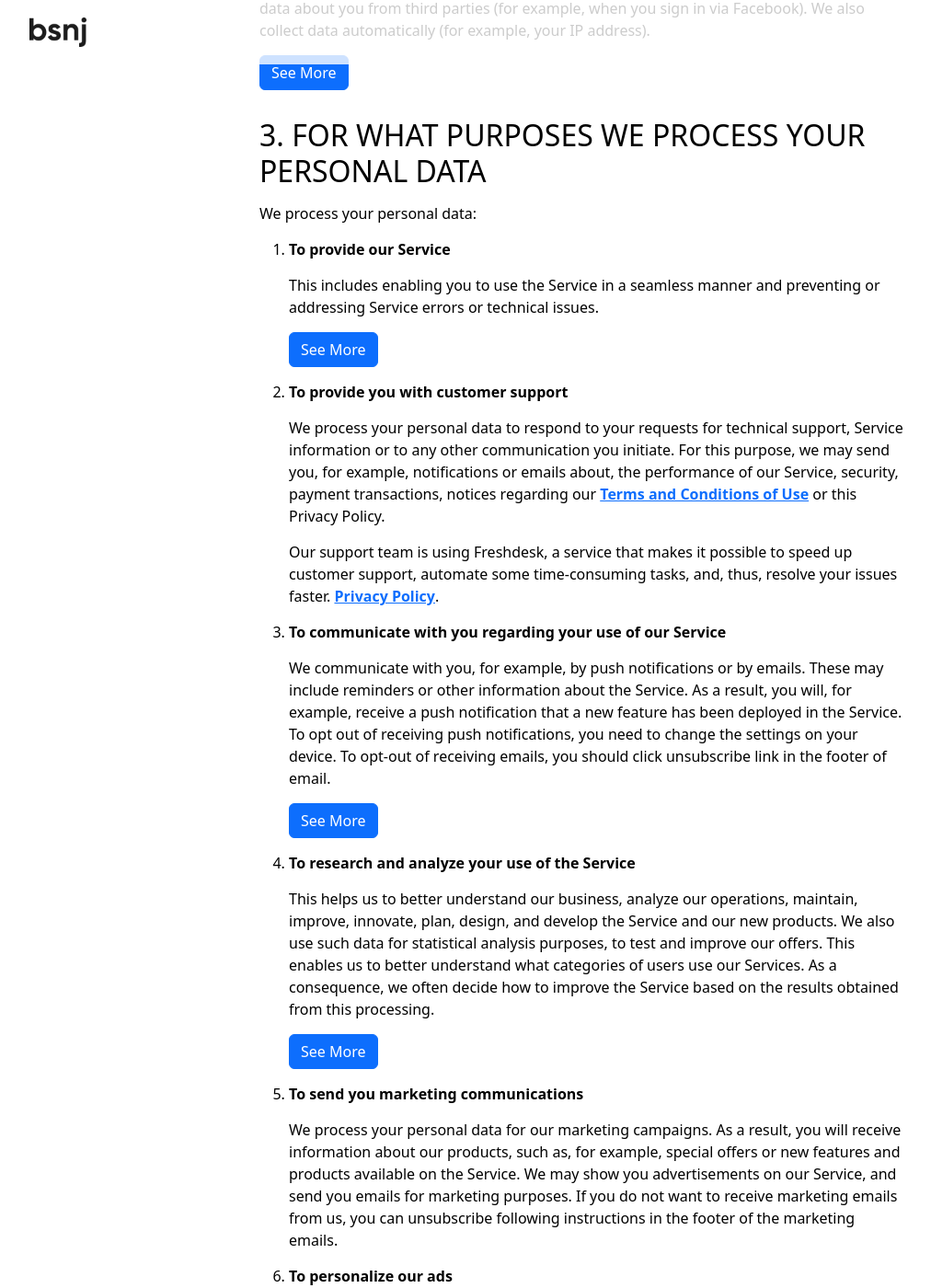
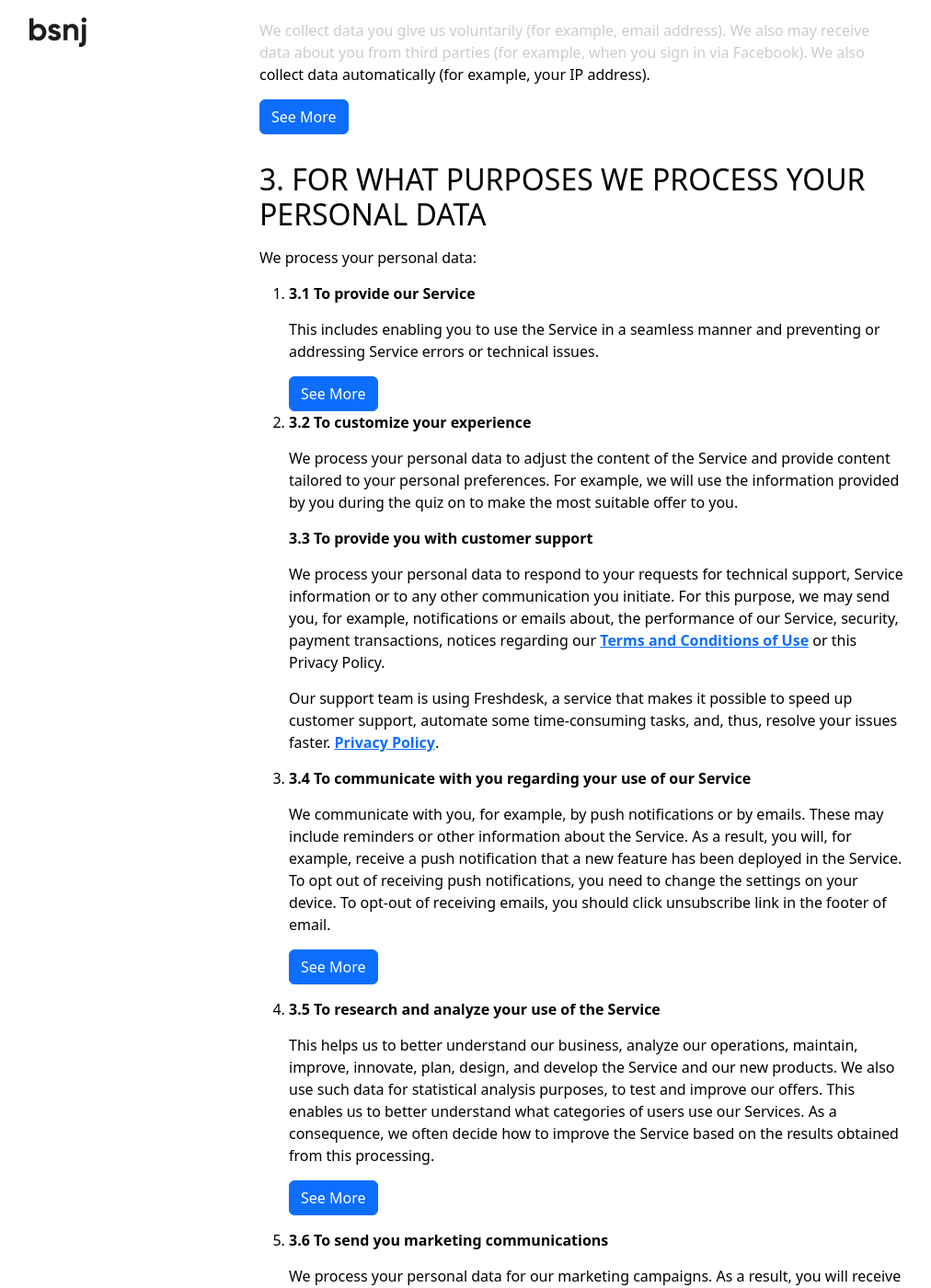
Before and after one commit to basenjiapps/basenjiapps.github.io, a Jekyll site: the page built from docs/privacy_policy.html, in a window 1280 px wide and 1400 px high, scrolled down 2192 px. Shown: the whole window at 92% size, without its empty margins (8-1020 px from the left). Built offline with Jekyll 4.4.1, drawn with Linux system fonts in a browser that asks for light colours; some of the changed text lies outside the part shown.

Commit message:
add missing numeration

```diff
--- a/_layouts/default.html
+++ b/_layouts/default.html
@@ -21,6 +21,7 @@
       <div class="footer-links">
         <a style="margin-right: 15px;" href="https://basenjiapps.com/docs/privacy_policy">Privacy Policy</a>
         <a href="https://basenjiapps.com/docs/terms_of_use">Terms of Use</a>
+        <a href="https://basenjiapps.com/docs/subscription_terms">Subscription Terms</a>
       </div>
     </footer>
   </body>
--- a/_layouts/docs.html
+++ b/_layouts/docs.html
@@ -19,6 +19,7 @@
       <div>
         <a id="docs-footer-privacy" style="margin-right: 15px;" href="https://basenjiapps.com/docs/privacy_policy">Privacy Policy</a>
         <a id="docs-footer-terms" href="https://basenjiapps.com/docs/terms_of_use">Terms of Use</a>
+        <a id="docs-footer-terms" href="https://basenjiapps.com/docs/subscription_terms">Subscription Terms</a>
       </div>
     </footer>
   </body>
--- a/docs/privacy_policy.html
+++ b/docs/privacy_policy.html
@@ -77,8 +76,16 @@ title: Privacy Policy
   }
 </style>
 
-<div class="wrapper">
-  <h2>IMPORTANT PRIVACY INFORMATION</h2>
+<div class="wrapper" data-customstyle="yes">
+  <span
+    data-verified="redactor"
+    data-redactor-tag="span"
+    data-redactor-style="font-size: 24px;"
+    ><strong data-redactor-tag="strong"
+      ><h1>IMPORTANT PRIVACY INFORMATION</h1></strong
+    ></span
+  >
+  <br /><br />
   <p>
     In order to use the service, we will ask you to enter your name and email.
     We will also automatically collect from your device language settings, IP
@@ -196,7 +203,7 @@ title: Privacy Policy
   </div>
   <ol class="collapsed" id="js-section-2-collapsible">
     <li>
-      <p><strong>Data you give us </strong></p>
+      <p><strong>2.1 Data you give us </strong></p>
       <p>
         If you decide to make a purchase on the Website, we will ask you to
         provide email address which will be used to send you the access and/or
@@ -211,7 +218,7 @@ title: Privacy Policy
       </p>
     </li>
     <li>
-      <p><strong>Data provided by third parties</strong></p>
+      <p><strong>2.2 Data provided by third parties</strong></p>
       <p>
         When you use sign in with Apple to register an account in the Service,
         we get personal data from your Apple ID account. This data may include,
@@ -252,19 +259,31 @@ title: Privacy Policy
       </p>
     </li>
     <li>
-      <strong>Data we collect automatically</strong>
+      <strong>2.3 Data we collect automatically</strong>
+
+      <strong>2.3.1 Data about how you found us </strong>
       <p>
         We collect data about your referring app or URL (that is, the app or
         place on the Web where you were when you tapped/clicked on our ad).
       </p>
-      <strong>Usage data</strong>
+
+      <strong>2.3.2 Device and Location data </strong>
+      <p>
+        We collect data from your device. Examples of such data include:
+        language settings, IP address, time zone, type and model of a device,
+        device settings, operating system, Internet service provider, mobile
+        carrier, hardware ID, and Facebook ID. We also record the ads in our
+        Service with which you interact (and the Internet links to which those
+        ads lead).
+      </p>
+      <strong>2.3.3 Usage data</strong>
       <p>
         We record how you interact with our Service. For example, we log what
         pages you have viewed, the features and content you interact with, how
         often you use the Service, how long you are on the Service, your
         purchases.
       </p>
-      <strong>Advertising IDs </strong>
+      <strong>2.3.4 Advertising IDs </strong>
       <p>
         We collect your Apple Identifier for Advertising (“IDFA”), Identifier
         for Vendor (“IDFV”) or Google Advertising ID (“AAID”) (depending on the
@@ -272,7 +291,7 @@ title: Privacy Policy
         a mobile device. You can typically reset these numbers through the
         settings of your device’s operating system (but we do not control this).
       </p>
-      <strong>Transaction data </strong>
+      <strong>2.3.5 Transaction data </strong>
       <p>
         When you make payments through the Service, you need to provide
         financial account data, such as your credit card number, to our
@@ -281,7 +300,7 @@ title: Privacy Policy
         about the transaction, including: date, time and amount of the
         transaction, the type of payment method used.
       </p>
-      <strong>Cookies </strong>
+      <strong>2.3.6 Cookies</strong>
       <p>
         A cookie is a small text file that is stored on a user's computer for
         record-keeping purposes. Cookies can be either session cookies or
@@ -302,7 +321,7 @@ title: Privacy Policy
   <p>We process your personal data:</p>
   <ol>
     <li>
-      <p><strong>To provide our Service</strong></p>
+      <p><strong>3.1 To provide our Service</strong></p>
       <p>
         This includes enabling you to use the Service in a seamless manner and
         preventing or addressing Service errors or technical issues.
@@ -326,7 +345,14 @@ title: Privacy Policy
       </div>
     </li>
     <li>
-      <p><strong>To provide you with customer support</strong></p>
+      <strong>3.2 To customize your experience </strong>
+      <p>
+        We process your personal data to adjust the content of the Service and
+        provide content tailored to your personal preferences. For example, we
+        will use the information provided by you during the quiz on to make the
+        most suitable offer to you.
+      </p>
+      <p><strong>3.3 To provide you with customer support</strong></p>
       <p>
         We process your personal data to respond to your requests for technical
         support, Service information or to any other communication you initiate.
@@ -351,7 +377,7 @@ title: Privacy Policy
     <li>
       <p>
         <strong
-          >To communicate with you regarding your use of our Service</strong
+          >3.4 To communicate with you regarding your use of our Service</strong
         >
       </p>
       <p>
@@ -396,7 +422,9 @@ title: Privacy Policy
       </div>
     </li>
     <li>
-      <p><strong>To research and analyze your use of the Service</strong></p>
+      <p>
+        <strong>3.5 To research and analyze your use of the Service</strong>
+      </p>
       <p>
         This helps us to better understand our business, analyze our operations,
         maintain, improve, innovate, plan, design, and develop the Service and
@@ -489,7 +517,7 @@ title: Privacy Policy
       </div>
     </li>
     <li>
-      <p><strong>To send you marketing communications</strong></p>
+      <p><strong>3.6 To send you marketing communications</strong></p>
       <p>
         We process your personal data for our marketing campaigns. As a result,
         you will receive information about our products, such as, for example,
@@ -501,7 +529,7 @@ title: Privacy Policy
       </p>
     </li>
     <li>
-      <p><strong>To personalize our ads</strong></p>
+      <p><strong>3.7 To personalize our ads</strong></p>
       <p>
         We and our partners use your personal data to tailor ads and possibly
         even show them to you at the relevant time. For example, if you visited
@@ -731,7 +759,7 @@ title: Privacy Policy
       </div>
     </li>
     <li>
-      <p><strong>To process your payments</strong></p>
+      <p><strong>3.8 To process your payments</strong></p>
       <p>
         We provide paid products and/or services within the Service. For this
         purpose, we use third-party services for payment processing (for
@@ -747,8 +775,8 @@ title: Privacy Policy
     <li>
       <p>
         <strong
-          >To enforce our Terms and Conditions of Use and to prevent and combat
-          fraud
+          >3.9 To enforce our Terms and Conditions of Use and to prevent and
+          combat fraud
         </strong>
       </p>
       <p>
@@ -763,7 +791,7 @@ title: Privacy Policy
       </p>
     </li>
     <li>
-      <p><strong>To comply with legal obligations</strong></p>
+      <p><strong>3.10 To comply with legal obligations</strong></p>
       <p>
         We may process, use, or share your data when the law requires it, in
         particular, if a law enforcement agency requests your data by available
@@ -783,7 +811,7 @@ title: Privacy Policy
   <p>We process your personal data under the following legal bases:</p>
   <ol>
     <li>
-      <p><strong>to perform our contract with you;</strong></p>
+      <p><strong>4.1 to perform our contract with you;</strong></p>
       <p>Under this legal basis we:</p>
       <ul>
         <li>
@@ -799,9 +827,9 @@ title: Privacy Policy
     <li>
       <p>
         <strong
-          >for our (or others') legitimate interests, unless those interests are
-          overridden by your interests or fundamental rights and freedoms that
-          require protection of personal data;</strong
+          >4.2 for our (or others') legitimate interests, unless those interests
+          are overridden by your interests or fundamental rights and freedoms
+          that require protection of personal data;</strong
         >
       </p>
       <p>We rely on legitimate interests:</p>
@@ -861,7 +889,7 @@ title: Privacy Policy
       </ul>
     </li>
     <li>
-      <p><strong>to comply with legal obligations.</strong></p>
+      <p><strong>4.4 to comply with legal obligations.</strong></p>
     </li>
   </ol>
 
@@ -875,7 +903,7 @@ title: Privacy Policy
   </p>
   <ol>
     <li>
-      <p><strong>Service providers</strong></p>
+      <p><strong>5.1 Service providers</strong></p>
       <p>
         We share personal data with third parties that we hire to provide
         services or perform business functions on our behalf, based on our
@@ -900,7 +928,9 @@ title: Privacy Policy
     </li>
     <li>
       <p>
-        <strong>Law enforcement agencies and other public authorities</strong>
+        <strong
+          >5.2 Law enforcement agencies and other public authorities</strong
+        >
       </p>
       <p>
         We may use and disclose personal data to enforce our
@@ -913,7 +943,9 @@ title: Privacy Policy
       </p>
     </li>
     <li>
-      <p><strong>Third parties as part of a merger or acquisition</strong></p>
+      <p>
+        <strong>5.3 Third parties as part of a merger or acquisition</strong>
+      </p>
       <p>
         As we develop our business, we may buy or sell assets or business
         offerings. Customers’ information is generally one of the transferred
```
Also changed, not shown: other parts of docs/privacy_policy.html (+0 -1 lines).
